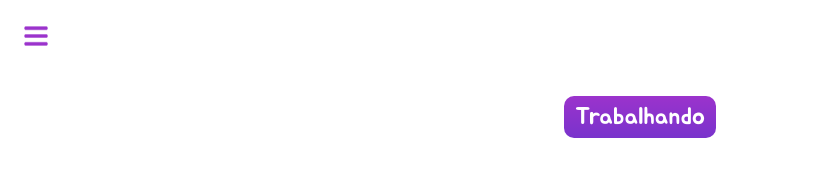
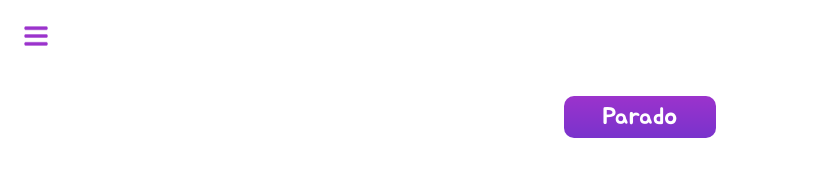
Before and after one commit to AluisioNBR/pomocycle, a Next.js app: page / in a window 1280 px wide. Shown: the top 189 px of the page, without its empty margins (0-823 px from the left). Built offline with nearby package versions, Linux system fonts and the light colour scheme.

Commit message:
fix: status feature

```diff
--- a/src/components/StatusViewer.tsx
+++ b/src/components/StatusViewer.tsx
@@ -18,7 +18,7 @@ export function StatusViewer({ children, isRunning }: StatusViewerProps) {
 			rounded={10}
 		>
 			<Text color="white" fontSize={24} className={jua.className}>
-				{!children
+				{!isRunning
 					? 'Parado'
 					: children == 'work'
 					? 'Trabalhando'
```
